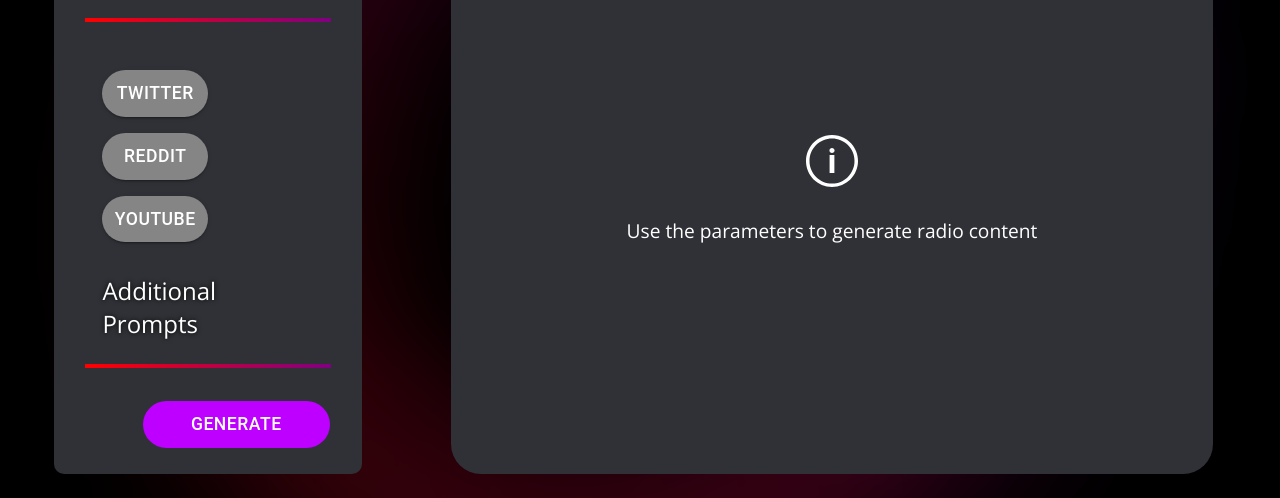
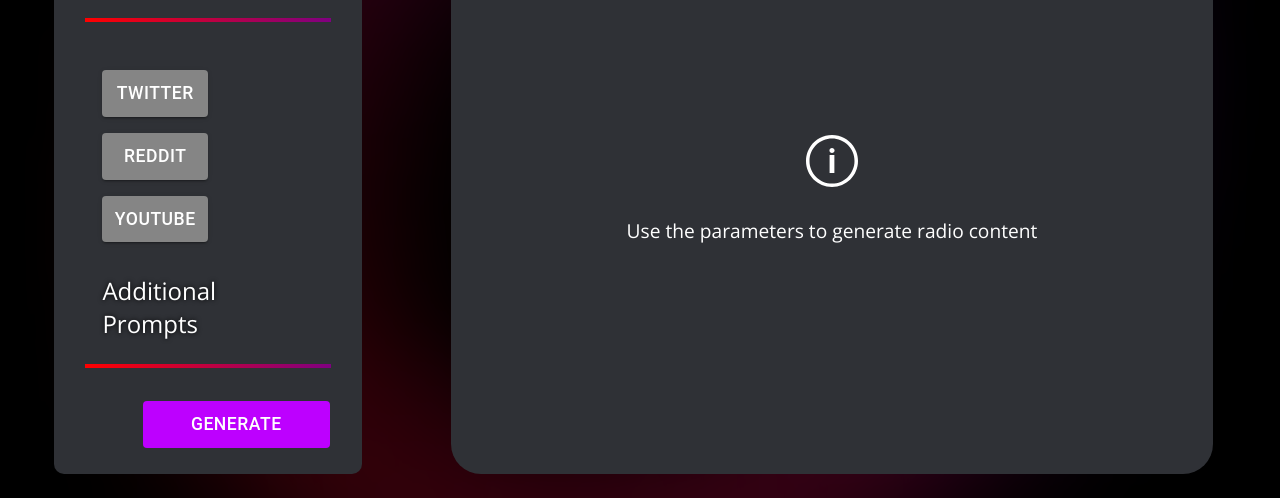
Before and after one commit to hadibinnoor/Maadhuri-Frontend, a React (Vite) app: page /validate in a window 1280 px wide. Shown: the part 270-768 px from the top of the page. Built offline with nearby package versions, Linux system fonts and the light colour scheme; no server answers; sample sign-in values are in the browser's storage; the HTML template or start-up script is replaced by a standard one.

Commit message:
chore: linting

```diff
--- a/src/api/getAudio.ts
+++ b/src/api/getAudio.ts
@@ -5,15 +5,15 @@ export default function getAudio() {
 
 
     // // send api
-    // const sampleData = {
-    //     audio: 'http://103.156.188.31:8000/stream'
-    // }
+    const sampleData = {
+        audio: 'http://103.156.188.31:8000/stream'
+    }
 
-    // return new Promise(res => {
-    //     // res(sampleData)
-    //     setTimeout(() => {
-    //         res(sampleData);
+    return new Promise(res => {
+        // res(sampleData)
+        setTimeout(() => {
+            res(sampleData);
 
-    //     }, 5000);
-    // })
+        }, 5000);
+    })
 }
--- a/src/components/Background/Background.styled.ts
+++ b/src/components/Background/Background.styled.ts
@@ -5,7 +5,7 @@ export const StyledBackdrop = styled.div`
     width: 100vw;
     height: 100vh;
     position: absolute;
-    background-color: ${({ theme }) => 'black'};
+    background-color: black;
 `
 export const StyledLoginBackground = styled.img`
     object-fit: cover;
--- a/src/components/Button/Button.styled.ts
+++ b/src/components/Button/Button.styled.ts
@@ -5,7 +5,7 @@ export const StyledButton = styled(Button)`
     border: none;
     text-decoration: none;
     padding: 0.5rem 3rem;
-    border-radius: 30px;
+    /* border-radius: 30px; */
     font-size: 1.1rem;
     color: ${({ theme }) => theme.text};
     /* background-color: ${(props) => props.color ?? 'rgb(133, 133, 133)'}; */
@@ -15,7 +15,7 @@ export const StyledButton = styled(Button)`
 
     &:disabled {
         background-color: ${({ theme }) => theme.primary} !important;
-        color: ${({ theme }) => 'grey'} !important;
+        color: 'grey' !important;
         cursor: not-allowed !important;
         pointer-events: auto !important;
     }
--- a/src/components/Navbar/Navbar.tsx
+++ b/src/components/Navbar/Navbar.tsx
@@ -1,5 +1,4 @@
 import { StyledAdmin, StyledBrandImage, StyledBrandName, StyledDivider, StyledDUKLogo, StyledNavBrand, StyledNavBrandNameRight, StyledNavBrandNameTitle, StyledNavBrandRight, StyledNavContainer, StyledNavLeft, StyledNavRight } from "./Navbar.styled";
-import logo from '../../assets/logo.svg'
 import logoname from '../../assets/logoname.svg'
 import duklogo from '../../assets/duklogo.svg'
 import newlogo from '../../assets/newlogo.svg'
--- a/src/components/Preview/AudioCard.tsx
+++ b/src/components/Preview/AudioCard.tsx
@@ -1,11 +1,11 @@
-import { Card, Box, CardContent, Typography, IconButton, CardMedia } from '@mui/material'
-import { SkipNext, SkipPrevious, PlayArrow } from '@mui/icons-material'
-import musicIcon from '../../assets/386a788b-59d5-4f4d-be84-9f5bc1088bc3.webp'
-import { useContext } from 'react'
-import { ThemeContext } from 'styled-components'
+import { Card, CardContent, Typography, CardMedia } from '@mui/material'
+// import { SkipNext, SkipPrevious, PlayArrow } from '@mui/icons-material'
+// import musicIcon from '../../assets/386a788b-59d5-4f4d-be84-9f5bc1088bc3.webp'
+// import { useContext } from 'react'
+// import { ThemeContext } from 'styled-components'
 
 export default function AudioCard() {
-    const theme = useContext(ThemeContext);
+    // const theme = useContext(ThemeContext);
 
     return (
 
--- a/src/components/Preview/Preview.tsx
+++ b/src/components/Preview/Preview.tsx
@@ -1,29 +1,29 @@
 import React, { useContext, useEffect, useRef, useState } from "react";
 import { DataContext } from "../../contexts/data.context";
 import { StyledLLMOutput, StyledPreviewContainer, StyledPreviewNode } from "./Preview.styled";
-import Button from '@mui/material/Button';
+// import Button from '@mui/material/Button';
 import Dialog from '@mui/material/Dialog';
-import DialogActions from '@mui/material/DialogActions';
+// import DialogActions from '@mui/material/DialogActions';
 
 import DialogTitle from '@mui/material/DialogTitle';
-import styled, { ThemeContext } from "styled-components";
-import { Box, CircularProgress, Switch } from "@mui/material";
+import { ThemeContext } from "styled-components";
+import { Box, CircularProgress } from "@mui/material";
 import { IoClose } from "react-icons/io5";
 import { StyledButton } from "../Button/Button.styled";
 import PreviewNode from "./PreviewNode";
 import AudioCard from "./AudioCard";
 import getAudio from "../../api/getAudio";
 
-const StyledSwitch = styled(Switch)`
-    ::before {
-        content: "HELLO WORLD"
-    }
+// const StyledSwitch = styled(Switch)`
+//     ::before {
+//         content: "HELLO WORLD"
+//     }
 
-    ::after {
-        content: "HLE NA"
-    }
+//     ::after {
+//         content: "HLE NA"
+//     }
 
-`
+// `
 
 
 
@@ -35,7 +35,7 @@ export default function Preview() {
     const defaultState: any = {}
     const { data, setData } = useContext(DataContext);
     const themeContext: any = useContext(ThemeContext);
-    const theme = useContext(themeContext);
+    // const theme = useContext(themeContext);
     const [loading, setLoading] = useState<boolean>(false);
     const [doneLoading, setDoneLoading] = useState<boolean>(false);
 
--- a/src/contexts/firebase.context.tsx
+++ b/src/contexts/firebase.context.tsx
@@ -1,6 +1,6 @@
 import { createContext, useState, useEffect } from 'react';
 import firebase from 'firebase/app';
-import { browserLocalPersistence, getAuth, inMemoryPersistence, User } from 'firebase/auth';
+import { browserLocalPersistence, getAuth, User } from 'firebase/auth';
 import { app as FirebaseApp } from '../structures/database';
 
 const FireBaseContext = createContext<{ app: firebase.FirebaseApp, user: User | null | undefined }>(null as any);
--- a/src/pages/Content/Content.styled.ts
+++ b/src/pages/Content/Content.styled.ts
@@ -79,7 +79,7 @@ export const StyledSequenceNode = styled.div`
     height: 90%;
     max-height: 90%;
     width: 25%;
-    min-width: 20%;
+    min-width: 290px;
     margin: 0 2rem;
     border-radius: 10px;
     /* margin: 2rem 2rem; */
--- a/src/pages/Validate/Validate.tsx
+++ b/src/pages/Validate/Validate.tsx
@@ -1,10 +1,9 @@
 import { useContext, useEffect, useState } from "react";
 import { StyledContainer } from "../../components/Container/Container.styled";
 import Navbar from "../../components/Navbar/Navbar";
-import { LLMOutputPlaceholder, LLMOutputPlaceholderText, LLMValidateBtn, StyledGenerateBtnContainer, StyledLLMOutputContainer, StyledLLMScoreContainer, StyledParametersContainer, StyledParametersHeading, StyledParametersHeadingText, StyledParametersInfo, StyledTextArea, StyledValidateContainer, StyledValidateLeft, StyledValidateLeftParameters, StyledValidateLeftToggle, StyledValidateRight, ToggleBtn, ValidateBtnContainer } from "./Validate.styled";
+import { LLMOutputPlaceholder, LLMOutputPlaceholderText, StyledGenerateBtnContainer, StyledLLMOutputContainer, StyledParametersContainer, StyledParametersHeading, StyledParametersHeadingText, StyledTextArea, StyledValidateContainer, StyledValidateLeft, StyledValidateLeftParameters, StyledValidateRight } from "./Validate.styled";
 import Preview from "../../components/Preview/Preview";
 import getScripts from "../../api/getScripts";
-import { MdMessage } from "react-icons/md";
 
 import { StyledCircularProgress } from "../../components/Preview/Preview.styled";
 import { DataContext } from "../../contexts/data.context";
@@ -22,9 +21,9 @@ export default function Validate() {
     const [selectedParameter, setSelectedParameter] = useState<Boolean[]>(new Array(parameters.length).fill(false));
     const [doneLoadingData, setDoneLoadingData] = useState<boolean>(false);
     const [loadingData, setLoadingData] = useState<boolean>(false);
-    const { data, setData } = useContext(DataContext);
+    const { setData } = useContext(DataContext);
 
-    const handleParameterClick = (btn: string, i: number) => {
+    const handleParameterClick = (_btn: string, i: number) => {
         selectedParameter[i] = !selectedParameter[i]
 
         console.log(selectedParameter)
--- a/vite.config.ts
+++ b/vite.config.ts
@@ -1,6 +1,5 @@
 import { defineConfig } from 'vite'
 import react from '@vitejs/plugin-react'
-import macrosPlugin from "vite-plugin-babel-macros"
 
 export default defineConfig({
   plugins: [
```
Also changed, not shown: src/components/Preview/PreviewNode.tsx (+3 -4 lines), src/pages/Test/Test.page.tsx (+0 -1 lines).
